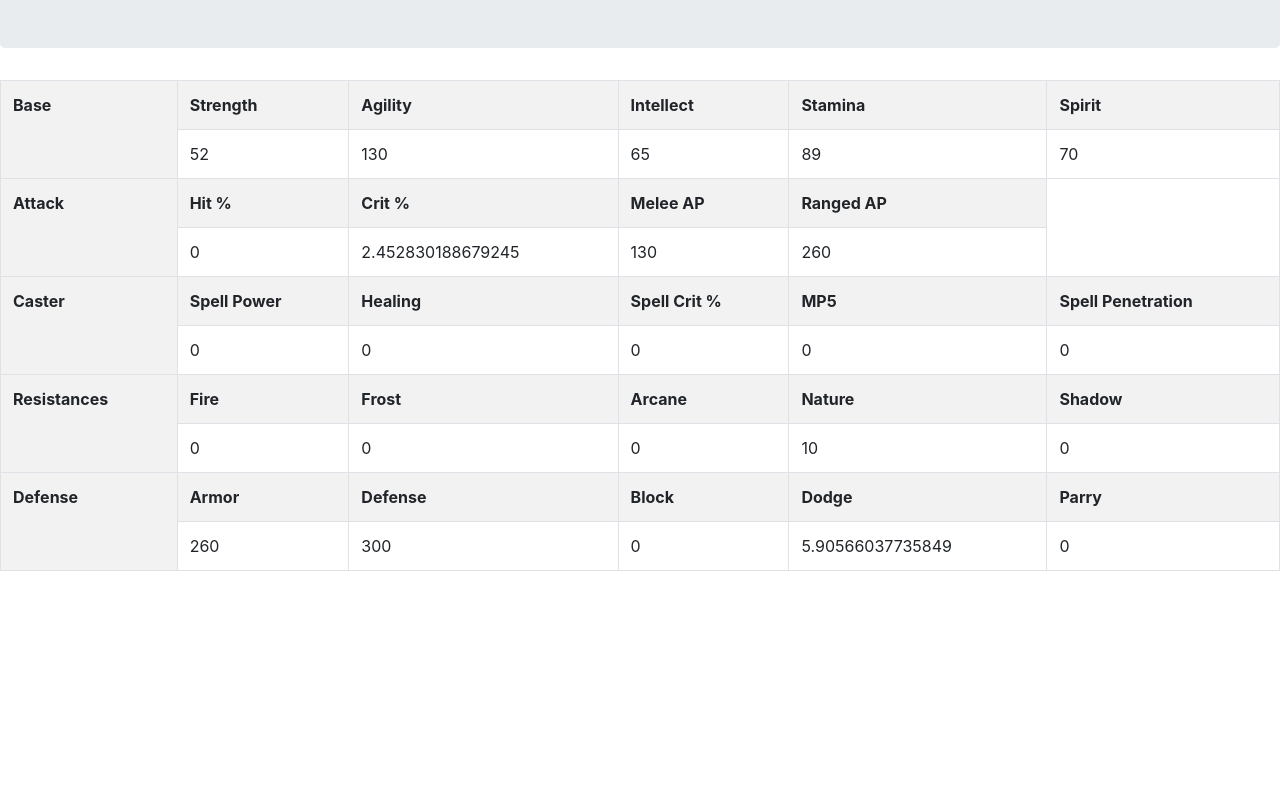
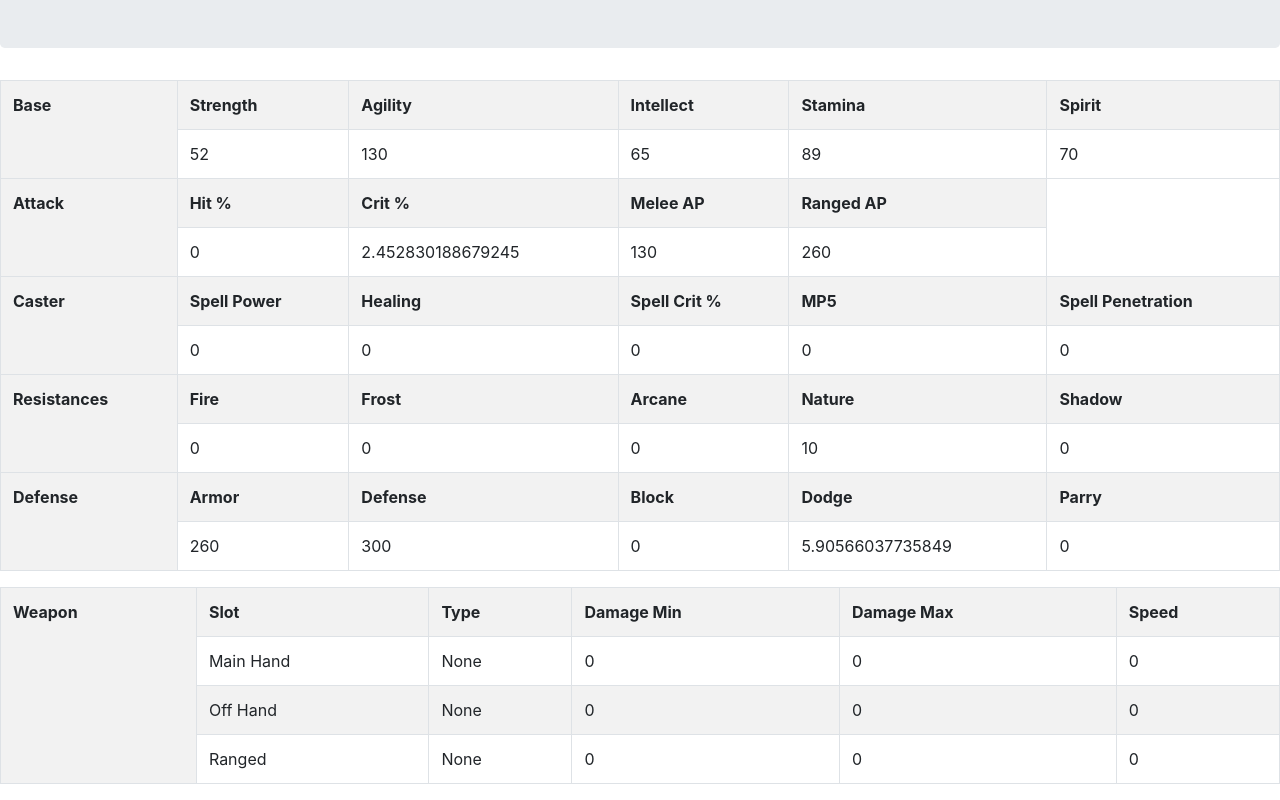
Before and after one commit to DeonPoncini/wowsim, a React (Create React App) app: page / in a window 1280 px wide. Shown: the part 258-1058 px from the top of the page. Before the commit the page ends 845 px from the top, so only its background shows below. Built offline with nearby package versions, Linux system fonts and the light colour scheme.

Commit message:
Add weapons

```diff
--- a/src/Character.js
+++ b/src/Character.js
@@ -293,6 +293,39 @@ class Character extends Component {
                 </tr>
             </tbody>
             </Table>
+            <Table striped bordered hover>
+            <tbody>
+                <tr>
+                    <th rowSpan="4">Weapon</th>
+                    <th>Slot</th>
+                    <th>Type</th>
+                    <th>Damage Min</th>
+                    <th>Damage Max</th>
+                    <th>Speed</th>
+                </tr>
+                <tr>
+                    <td>Main Hand</td>
+                    <td>{this.props.weapons.main.weapon.type}</td>
+                    <td>{this.props.weapons.main.weapon.dmgmin}</td>
+                    <td>{this.props.weapons.main.weapon.dmgmax}</td>
+                    <td>{this.props.weapons.main.weapon.speed}</td>
+                </tr>
+                <tr>
+                    <td>Off Hand</td>
+                    <td>{this.props.weapons.off.weapon.type}</td>
+                    <td>{this.props.weapons.off.weapon.dmgmin}</td>
+                    <td>{this.props.weapons.off.weapon.dmgmax}</td>
+                    <td>{this.props.weapons.off.weapon.speed}</td>
+                </tr>
+                <tr>
+                    <td>Ranged</td>
+                    <td>{this.props.weapons.ranged.weapon.type}</td>
+                    <td>{this.props.weapons.ranged.weapon.dmgmin}</td>
+                    <td>{this.props.weapons.ranged.weapon.dmgmax}</td>
+                    <td>{this.props.weapons.ranged.weapon.speed}</td>
+               </tr>
+            </tbody>
+            </Table>
             </div>
         );
     }
```
